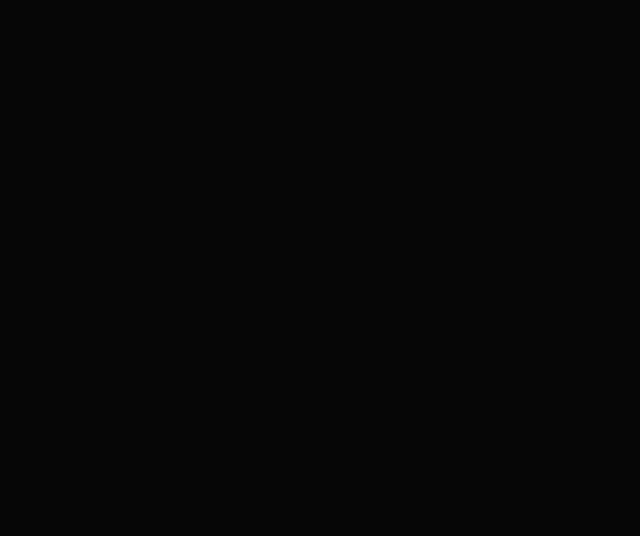
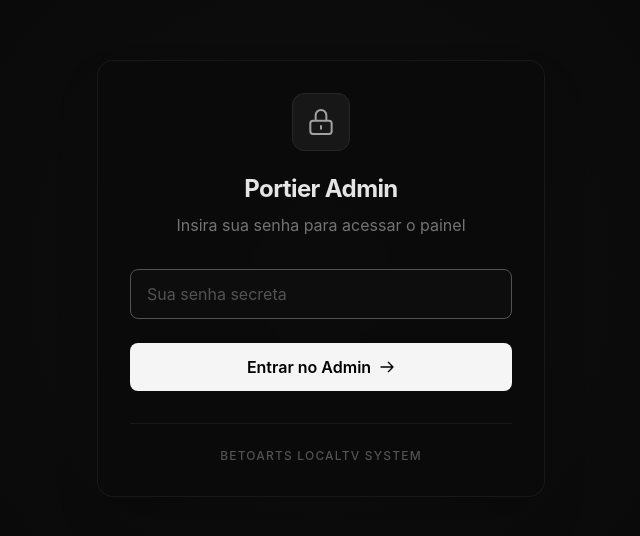
Before and after one commit to betoarts/localTV, a React (Vite) app in the folder frontend/: page /login in a window 1280 px wide. Before the commit this address had no page. Shown: the part 122-658 px from the top of the page, without its empty margins (319-959 px from the left). Built offline with nearby package versions, Linux system fonts and the light colour scheme.

Commit message:
feat: Initialize the frontend application with admin login, protected routes, and a base layout.

```diff
--- a/frontend/src/App.jsx
+++ b/frontend/src/App.jsx
@@ -6,14 +6,18 @@ import Playlists from './admin/Playlists';
 import Devices from './admin/Devices';
 import TextOverlays from './admin/TextOverlays';
 import Player from './player/Player';
+import Login from './admin/Login';
+import ProtectedRoute from './components/ProtectedRoute';
 
 function App() {
   return (
     <Router>
       <Routes>
         <Route path="/" element={<Navigate to="/admin" replace />} />
+        <Route path="/login" element={<Login />} />
 
-        {/* Admin Routes */}
+        {/* Protected Admin Routes */}
+        <Route element={<ProtectedRoute />}>
           <Route path="/admin" element={<AdminLayout />}>
             <Route index element={<Dashboard />} />
             <Route path="media" element={<MediaLibrary />} />
@@ -21,8 +25,9 @@ function App() {
             <Route path="devices" element={<Devices />} />
             <Route path="overlays" element={<TextOverlays />} />
           </Route>
+        </Route>
 
-        {/* Player Route */}
+        {/* Player Route - Not Protected */}
         <Route path="/player/:deviceId" element={<Player />} />
       </Routes>
     </Router>
--- a/frontend/src/admin/AdminLayout.jsx
+++ b/frontend/src/admin/AdminLayout.jsx
@@ -1,8 +1,14 @@
-import { Outlet, Link, useLocation } from 'react-router-dom';
-import { LayoutDashboard, MonitorPlay, Film, RadioReceiver, Activity, Type } from 'lucide-react';
+import { Outlet, Link, useLocation, useNavigate } from 'react-router-dom';
+import { LayoutDashboard, MonitorPlay, Film, RadioReceiver, Activity, Type, LogOut } from 'lucide-react';
 
 const AdminLayout = () => {
   const location = useLocation();
+  const navigate = useNavigate();
+
+  const handleLogout = () => {
+    localStorage.removeItem('admin_token');
+    navigate('/login');
+  };
 
   const navItems = [
     { name: 'DASHBOARD', path: '/admin', icon: <LayoutDashboard size={18} /> },
@@ -61,6 +67,16 @@ const AdminLayout = () => {
               </Link>
             );
           })}
+
+          <div className="mt-auto pt-6 border-t border-neutral-800/30 px-2">
+            <button
+              onClick={handleLogout}
+              className="w-full flex items-center gap-3 px-2 py-3 text-sm font-mono text-neutral-500 hover:text-red-400 hover:bg-red-500/5 transition-all duration-200 rounded-lg group"
+            >
+              <LogOut size={18} className="group-hover:scale-110 transition-transform" />
+              LOGOUT_CMD
+            </button>
+          </div>
         </nav>
 
         {/* System Status Footer */}
@@ -71,6 +87,7 @@ const AdminLayout = () => {
           </div>
         </div>
       </aside>
+
 
       {/* Main Content Area */}
       <main className="flex-1 flex flex-col relative overflow-hidden bg-[radial-gradient(ellipse_at_top_right,_var(--tw-gradient-stops))] from-neutral-900/20 via-[#050505] to-[#050505]">
--- /dev/null
+++ b/frontend/src/admin/Login.jsx
@@ -0,0 +1,103 @@
+import { useState } from 'react';
+import { useNavigate } from 'react-router-dom';
+
+const Login = () => {
+  const [password, setPassword] = useState('');
+  const [error, setError] = useState('');
+  const [isLoading, setIsLoading] = useState(false);
+  const navigate = useNavigate();
+
+  const handleLogin = async (e) => {
+    e.preventDefault();
+    setIsLoading(true);
+    setError('');
+
+    try {
+      const response = await fetch('/api/auth/login', {
+        method: 'POST',
+        headers: { 'Content-Type': 'application/json' },
+        body: JSON.stringify({ password }),
+      });
+
+      const data = await response.json();
+
+      if (response.ok && data.success) {
+        localStorage.setItem('admin_token', data.token);
+        navigate('/admin');
+      } else {
+        setError(data.error || 'Erro ao realizar login');
+      }
+    } catch (err) {
+      setError('Erro de conexão com o servidor');
+    } finally {
+      setIsLoading(false);
+    }
+  };
+
+  return (
+    <div className="min-h-screen flex items-center justify-center bg-[#050505] animate-fade-in px-4">
+      <div className="absolute inset-0 bg-[radial-gradient(circle_at_50%_50%,#1a1a1a_0%,#050505_100%)] opacity-50" />
+
+      <div className="relative w-full max-w-md glass-panel p-8 rounded-2xl shadow-2xl animate-zoom-in">
+        <div className="text-center mb-8">
+          <div className="inline-block p-3 rounded-xl bg-neutral-900 border border-neutral-800 mb-4">
+            <svg className="w-8 h-8 text-neutral-400" fill="none" stroke="currentColor" viewBox="0 0 24 24">
+              <path strokeLinecap="round" strokeLinejoin="round" strokeWidth={1.5} d="M12 15v2m-6 4h12a2 2 0 002-2v-6a2 2 0 00-2-2H6a2 2 0 00-2 2v6a2 2 0 002 2zm10-10V7a4 4 0 00-8 0v4h8z" />
+            </svg>
+          </div>
+          <h1 className="text-2xl font-bold text-neutral-200 tracking-tight">Portier Admin</h1>
+          <p className="text-neutral-500 mt-2">Insira sua senha para acessar o painel</p>
+        </div>
+
+        <form onSubmit={handleLogin} className="space-y-6">
+          <div className="space-y-2">
+            <input
+              type="password"
+              value={password}
+              onChange={(e) => setPassword(e.target.value)}
+              placeholder="Sua senha secreta"
+              className="w-full bg-[#0d0d0d] border border-neutral-800 rounded-lg px-4 py-3 text-neutral-200 placeholder-neutral-600 focus:outline-none focus:border-neutral-600 transition-colors"
+              autoFocus
+              required
+            />
+          </div>
+
+          {error && (
+            <div className="p-3 rounded-lg bg-red-500/10 border border-red-500/20 text-red-400 text-sm text-center animate-shake">
+              {error}
+            </div>
+          )}
+
+          <button
+            type="submit"
+            disabled={isLoading}
+            className="w-full bg-neutral-100 hover:bg-white text-black font-semibold py-3 rounded-lg transition-all active:scale-[0.98] disabled:opacity-50 disabled:cursor-not-allowed group"
+          >
+            {isLoading ? (
+              <span className="flex items-center justify-center">
+                <svg className="animate-spin -ml-1 mr-3 h-5 w-5 text-black" xmlns="http://www.w3.org/2000/svg" fill="none" viewBox="0 0 24 24">
+                  <circle className="opacity-25" cx="12" cy="12" r="10" stroke="currentColor" strokeWidth="4"></circle>
+                  <path className="opacity-75" fill="currentColor" d="M4 12a8 8 0 018-8V0C5.373 0 0 5.373 0 12h4zm2 5.291A7.962 7.962 0 014 12H0c0 3.042 1.135 5.824 3 7.938l3-2.647z"></path>
+                </svg>
+                Verificando...
+              </span>
+            ) : (
+              <span className="flex items-center justify-center">
+                Entrar no Admin
+                <svg className="ml-2 w-4 h-4 transform group-hover:translateX-1 transition-transform" fill="none" stroke="currentColor" viewBox="0 0 24 24">
+                  <path strokeLinecap="round" strokeLinejoin="round" strokeWidth={2} d="M14 5l7 7m0 0l-7 7m7-7H3" />
+                </svg>
+              </span>
+            )}
+          </button>
+        </form>
+
+        <div className="mt-8 pt-6 border-t border-neutral-800/50 text-center">
+          <p className="text-xs text-neutral-600 uppercase tracking-widest font-medium">BetoArts LocalTV System</p>
+        </div>
+      </div>
+    </div>
+  );
+};
+
+export default Login;
--- /dev/null
+++ b/frontend/src/components/ProtectedRoute.jsx
@@ -0,0 +1,13 @@
+import { Navigate, Outlet } from 'react-router-dom';
+
+const ProtectedRoute = () => {
+  const token = localStorage.getItem('admin_token');
+
+  if (!token) {
+    return <Navigate to="/login" replace />;
+  }
+
+  return <Outlet />;
+};
+
+export default ProtectedRoute;
```
Also changed, not shown: 1 other file (tests, documents, lock files or other folders). Lines whose indentation alone changed are shown as unchanged.
